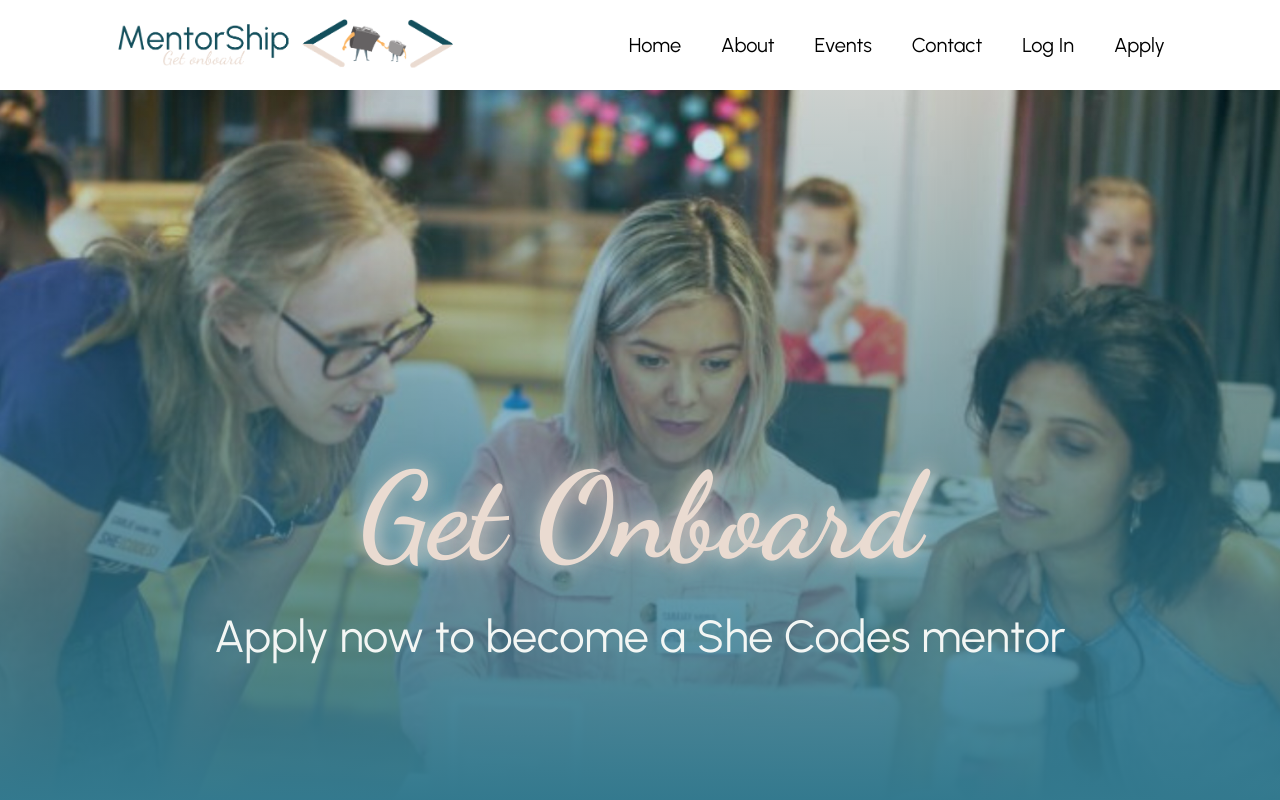
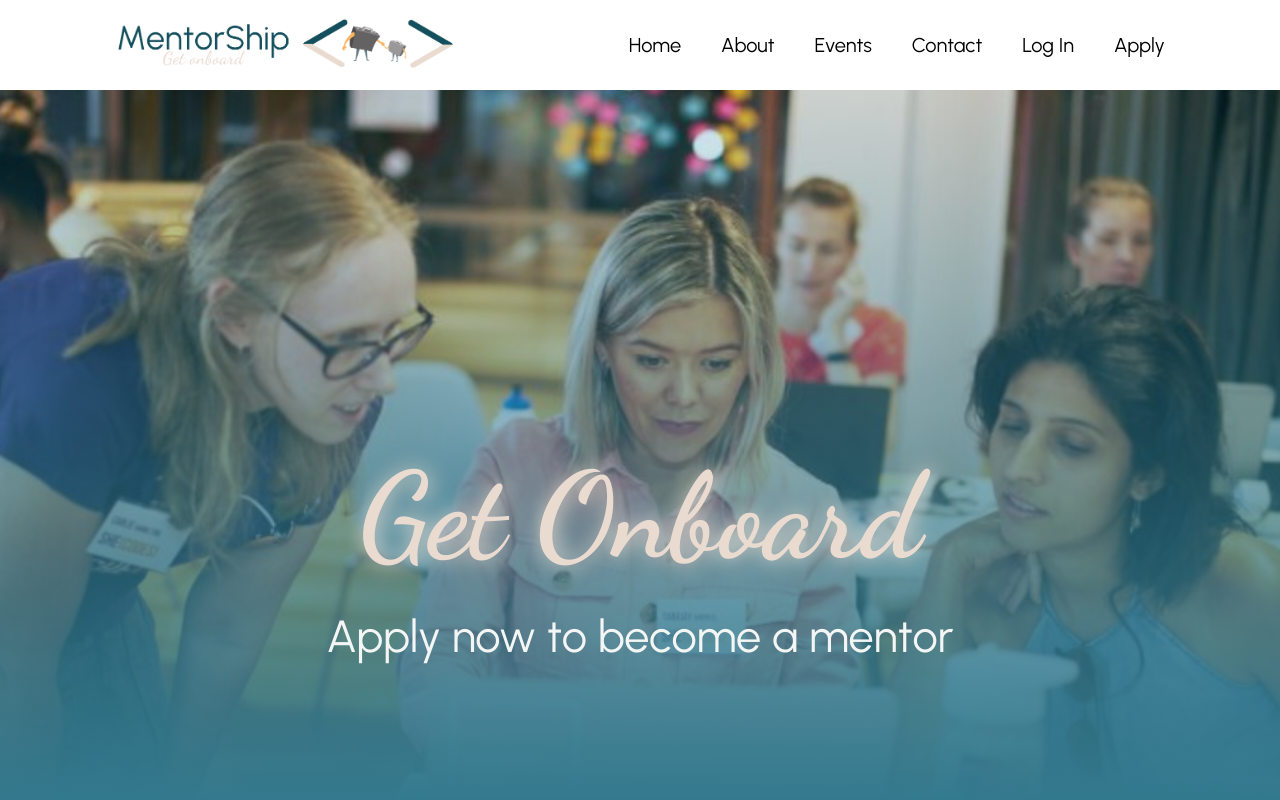
Before and after one commit to SheCodesAus/layer_8_victory_frontend_bris_2023, a React (Vite) app: page / in a window 1280 px wide. Shown: the top 800 px of the page. Built offline with nearby package versions, Linux system fonts and the light colour scheme.

Commit message:
apply link added

```diff
--- a/src/pages/HomePage/HomePage.jsx
+++ b/src/pages/HomePage/HomePage.jsx
@@ -1,3 +1,4 @@
+import { Link } from "react-router-dom";
 import { useState, useEffect } from 'react';
 
 import Banner_1 from '../../../public/banner1.jpeg';
@@ -27,7 +28,16 @@ function HomePage() {
             <div className="overlay">
                 <div className="text">
                     <h1>Get Onboard</h1>
-                    <p>Apply now to become a She Codes mentor</p>
+                    <Link
+                        to="/apply"
+                        id="apply"
+                        onClick={() => {
+                            setActive("apply");
+                            handleLinkClick();
+                        }}
+                        >
+                            <p>Apply now to become a mentor</p>
+                        </Link>
                 </div>
             </div>
             <div className="banner">
```
Also changed, not shown: src/components/NavBar/NavBar.jsx (indentation only).
